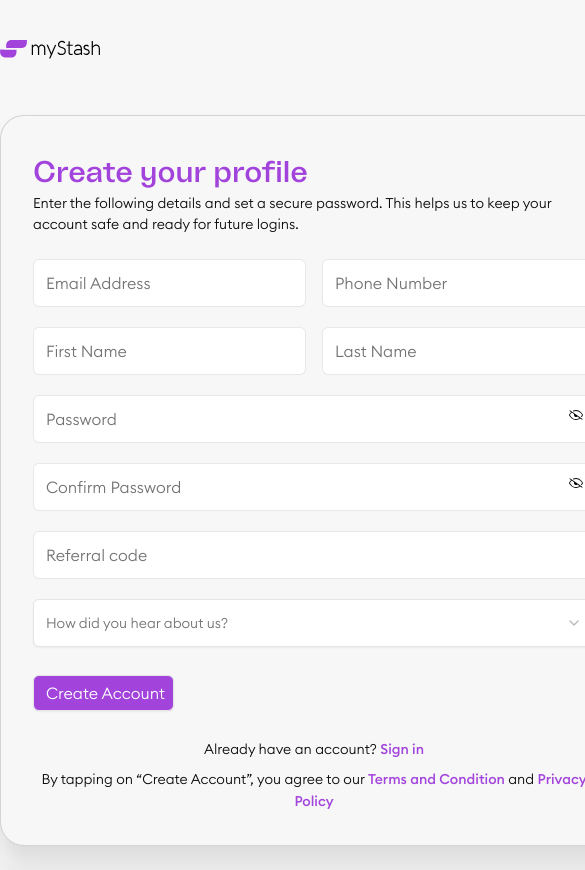
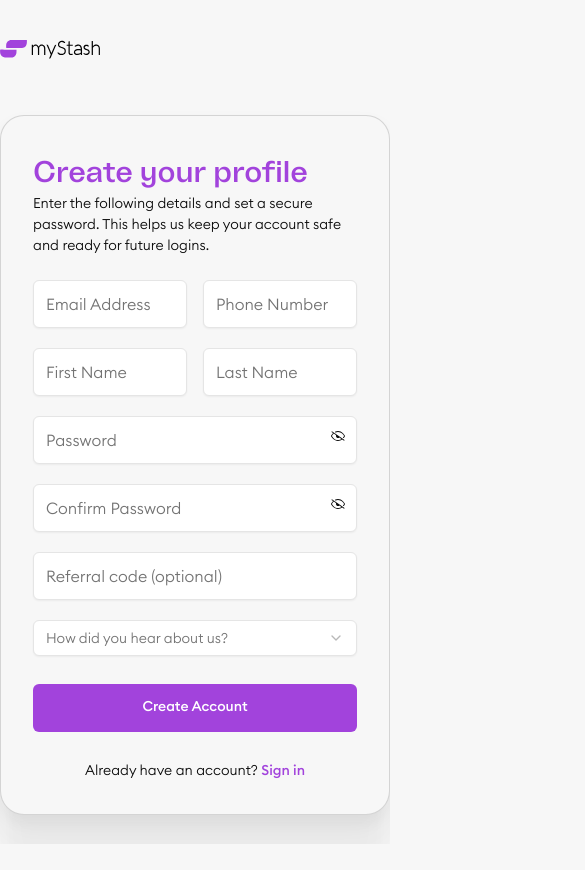
Before and after one commit to Naya-Ikenwe/My-Stash-Investment-Portal, a Next.js app: page /sign-up in a window 390 px wide. Shown: the top 870 px of the page, 585 px wide, since content can reach past the window. After the commit the page ends 844 px from the top, so only its background shows below. Built offline with nearby package versions, Linux system fonts and the light colour scheme.

Commit message:
fix: all authoriztion issues and bank api pulling

```diff
--- a/app/(auth)/sign-up/page.tsx
+++ b/app/(auth)/sign-up/page.tsx
@@ -1,7 +1,13 @@
 "use client";
 
 import { Controller, useForm } from "react-hook-form";
+import { useState } from "react";
+import { useRouter } from "next/navigation";
+import { GoEye, GoEyeClosed } from "react-icons/go";
+import Link from "next/link";
 
+import AuthWrapper from "@/app/components/auth/AuthWrapper";
+import CardWrapper from "@/app/components/CardWrapper";
 import { Input } from "@/components/ui/input";
 import {
   Select,
@@ -11,15 +17,10 @@ import {
   SelectTrigger,
   SelectValue,
 } from "@/components/ui/select";
-import Link from "next/link";
-import { RxDividerVertical } from "react-icons/rx";
-import { useState } from "react";
+
 import { signupService } from "@/app/api/Users";
-import { GoEye, GoEyeClosed } from "react-icons/go";
-import AuthWrapper from "@/app/components/auth/AuthWrapper";
-import CardWrapper from "@/app/components/CardWrapper";
-import { useRouter } from "next/navigation";
 import { useAuthStore } from "@/app/store/authStore";
+import { v4 as uuidv4 } from "uuid"; // Add this import
 
 type SignupFormInputs = {
   email: string;
@@ -33,7 +34,18 @@ type SignupFormInputs = {
 };
 
 export default function SignUpPage() {
-  const { control, handleSubmit, watch } = useForm<SignupFormInputs>();
+  const { control, handleSubmit, watch, formState: { errors } } = useForm<SignupFormInputs>({
+    defaultValues: {
+      email: "",
+      phone: "",
+      firstName: "",
+      lastName: "",
+      password: "",
+      confirmPassword: "",
+      referralCode: "",
+      hearAboutUs: "",
+    },
+  });
   const password = watch("password");
   const [showPassword, setShowPassword] = useState(false);
   const [loading, setLoading] = useState(false);
@@ -44,13 +56,18 @@ export default function SignUpPage() {
   const onSubmit = async (data: SignupFormInputs) => {
     try {
       setLoading(true);
-      setApiError(" ");
+      setApiError("");
 
-      console.log("submitting form: ", data);
+      // Generate deviceId for signup
+      const deviceId = uuidv4();
 
-      const res = await signupService(data);
-      console.log("signup success:", res);
+      // Create payload with deviceId
+      const payload = {
+        ...data,
+        deviceId: deviceId
+      };
 
+      const res = await signupService(payload);
       const { user, access_token, refresh_token } = res.data;
 
       setUser(user);
@@ -60,15 +77,15 @@ export default function SignUpPage() {
       router.push("/sign-up/verify-email");
     } catch (err: any) {
       console.error(err);
-      setApiError(err.response.data.message || "signup failed");
+      setApiError(err?.response?.data?.message || "Signup failed");
     } finally {
       setLoading(false);
     }
   };
 
   return (
-    <AuthWrapper className="flex gap-10 -mt-10">
-      <main className="flex gap-20">
+    <AuthWrapper>
+      <main className="flex gap-10 -mt-10">
         <CardWrapper className="px-8 py-8 flex flex-col gap-4 w-[628px]">
           <div>
             <h3 className="text-primary font-heading text-[30px] font-medium">
@@ -76,38 +93,48 @@ export default function SignUpPage() {
             </h3>
             <p>
               Enter the following details and set a secure password. This helps
-              us to keep your account safe and ready for future logins.
+              us keep your account safe and ready for future logins.
             </p>
           </div>
 
-          <form
-            onSubmit={handleSubmit(onSubmit)}
-            className="flex flex-col gap-3"
-          >
+          <form onSubmit={handleSubmit(onSubmit)} className="flex flex-col gap-3">
             <div className="flex gap-4">
               <Controller
                 name="email"
                 control={control}
-                rules={{ required: true }}
-                render={({ field }) => (
-                  <Input
-                    {...field}
-                    placeholder="Email Address"
-                    className="bg-white shadow-none py-2 border-[#2323231A] h-12 mt-2"
-                  />
+                rules={{
+                  required: "Email is required",
+                  pattern: {
+                    value: /^\S+@\S+$/i,
+                    message: "Invalid email address"
+                  }
+                }}
+                render={({ field, fieldState }) => (
+                  <div className="flex-1">
+                    <Input {...field} placeholder="Email Address" className="bg-white h-12 mt-2" />
+                    {fieldState.error && (
+                      <p className="text-red-500 text-sm mt-1">{fieldState.error.message}</p>
+                    )}
+                  </div>
                 )}
               />
-
               <Controller
                 name="phone"
                 control={control}
-                rules={{ required: true }}
-                render={({ field }) => (
-                  <Input
-                    {...field}
-                    placeholder="Phone Number"
-                    className="bg-white shadow-none py-2 border-[#2323231A] h-12 mt-2"
-                  />
+                rules={{
+                  required: "Phone number is required",
+                  pattern: {
+                    value: /^[0-9+\-\s]+$/,
+                    message: "Invalid phone number"
+                  }
+                }}
+                render={({ field, fieldState }) => (
+                  <div className="flex-1">
+                    <Input {...field} placeholder="Phone Number" className="bg-white h-12 mt-2" />
+                    {fieldState.error && (
+                      <p className="text-red-500 text-sm mt-1">{fieldState.error.message}</p>
+                    )}
+                  </div>
                 )}
               />
             </div>
@@ -116,26 +143,27 @@ export default function SignUpPage() {
               <Controller
                 name="firstName"
                 control={control}
-                rules={{ required: true }}
-                render={({ field }) => (
-                  <Input
-                    {...field}
-                    placeholder="First Name"
-                    className="bg-white shadow-none py-2 border-[#2323231A] h-12 mt-2"
-                  />
+                rules={{ required: "First name is required" }}
+                render={({ field, fieldState }) => (
+                  <div className="flex-1">
+                    <Input {...field} placeholder="First Name" className="bg-white h-12 mt-2" />
+                    {fieldState.error && (
+                      <p className="text-red-500 text-sm mt-1">{fieldState.error.message}</p>
+                    )}
+                  </div>
                 )}
               />
-
               <Controller
                 name="lastName"
                 control={control}
-                rules={{ required: true }}
-                render={({ field }) => (
-                  <Input
-                    {...field}
-                    placeholder="Last Name"
-                    className="bg-white shadow-none py-2 border-[#2323231A] h-12 mt-2"
-                  />
+                rules={{ required: "Last name is required" }}
+                render={({ field, fieldState }) => (
+                  <div className="flex-1">
+                    <Input {...field} placeholder="Last Name" className="bg-white h-12 mt-2" />
+                    {fieldState.error && (
+                      <p className="text-red-500 text-sm mt-1">{fieldState.error.message}</p>
+                    )}
+                  </div>
                 )}
               />
             </div>
@@ -143,43 +171,21 @@ export default function SignUpPage() {
             <Controller
               name="password"
               control={control}
-              rules={{ required: true }}
-              render={({ field }) => (
-                <div className="relative">
-                  <Input
-                    {...field}
-                    placeholder="Password"
-                    type={showPassword ? "text" : "password"}
-                    className="bg-white shadow-none py-2 border-[#2323231A] h-12 mt-2"
-                  />
-
-                  <button
-                    type="button"
-                    onClick={() => setShowPassword(!showPassword)}
-                    className="absolute right-3 top-1/2 -translate-y-1/2"
-                  >
-                    {showPassword ? <GoEye /> : <GoEyeClosed />}
-                  </button>
-                </div>
-              )}
-            />
-
-            <Controller
-              name="confirmPassword"
-              control={control}
               rules={{
-                required: true,
-                validate: (value) =>
-                  value === password || "Passwords do not match",
+                required: "Password is required",
+                minLength: {
+                  value: 6,
+                  message: "Password must be at least 6 characters"
+                }
               }}
               render={({ field, fieldState }) => (
-                <>
+                <div>
                   <div className="relative">
                     <Input
                       {...field}
-                      placeholder="Confirm Password"
+                      placeholder="Password"
                       type={showPassword ? "text" : "password"}
-                      className="bg-white shadow-none py-2 border-[#2323231A] h-12 mt-2"
+                      className="bg-white h-12 mt-2"
                     />
                     <button
                       type="button"
@@ -190,11 +196,40 @@ export default function SignUpPage() {
                     </button>
                   </div>
                   {fieldState.error && (
-                    <p className="text-red-500 text-sm">
-                      {fieldState.error.message}
-                    </p>
+                    <p className="text-red-500 text-sm mt-1">{fieldState.error.message}</p>
                   )}
-                </>
+                </div>
+              )}
+            />
+
+            <Controller
+              name="confirmPassword"
+              control={control}
+              rules={{
+                required: "Confirm password is required",
+                validate: (value) => value === password || "Passwords do not match",
+              }}
+              render={({ field, fieldState }) => (
+                <div>
+                  <div className="relative">
+                    <Input
+                      {...field}
+                      placeholder="Confirm Password"
+                      type={showPassword ? "text" : "password"}
+                      className="bg-white h-12 mt-2"
+                    />
+                    <button
+                      type="button"
+                      onClick={() => setShowPassword(!showPassword)}
+                      className="absolute right-3 top-1/2 -translate-y-1/2"
+                    >
+                      {showPassword ? <GoEye /> : <GoEyeClosed />}
+                    </button>
+                  </div>
+                  {fieldState.error && (
+                    <p className="text-red-500 text-sm mt-1">{fieldState.error.message}</p>
+                  )}
+                </div>
               )}
             />
 
@@ -202,11 +237,7 @@ export default function SignUpPage() {
               name="referralCode"
               control={control}
               render={({ field }) => (
-                <Input
-                  {...field}
-                  placeholder="Referral code"
-                  className="bg-white shadow-none py-2 border-[#2323231A] h-12 mt-2"
-                />
+                <Input {...field} placeholder="Referral code (optional)" className="bg-white h-12 mt-2" />
               )}
             />
 
@@ -215,87 +246,46 @@ export default function SignUpPage() {
               control={control}
               render={({ field }) => (
                 <Select onValueChange={field.onChange} value={field.value}>
-                  <SelectTrigger className="w-full bg-white min-h-12 mt-2 py-0">
-                    <SelectValue
-                      placeholder="How did you hear about us?"
-                      className="text-black "
-                    />
+                  <SelectTrigger className="w-full bg-white h-12 mt-2">
+                    <SelectValue placeholder="How did you hear about us?" />
                   </SelectTrigger>
                   <SelectContent className="bg-white">
                     <SelectGroup>
-                      <SelectItem value="internet">Internet</SelectItem>
-                      <SelectItem value="friend">Friends</SelectItem>
+                      <SelectItem value="internet">Internet Search</SelectItem>
+                      <SelectItem value="friend">Friend/Family</SelectItem>
+                      <SelectItem value="social_media">Social Media</SelectItem>
+                      <SelectItem value="advertisement">Advertisement</SelectItem>
+                      <SelectItem value="other">Other</SelectItem>
                     </SelectGroup>
                   </SelectContent>
                 </Select>
               )}
             />
 
-            {/* API Error */}
-            {apiError && <p className="text-red-500 text-sm">{apiError}</p>}
+            {apiError && (
+              <div className="mt-2 p-3 bg-red-50 border border-red-200 rounded">
+                <p className="text-red-600 text-sm">{apiError}</p>
+              </div>
+            )}
 
-            <Input
+            <button
               type="submit"
-              value={loading ? "Creating...." : "Create Account"}
               disabled={loading}
-              className="bg-primary text-white w-1/4 mt-4 cursor-pointer"
-            />
+              className="bg-primary text-white h-12 w-full sm:w-1/4 mt-4 rounded-md font-medium disabled:opacity-50 disabled:cursor-not-allowed"
+            >
+              {loading ? "Creating Account..." : "Create Account"}
+            </button>
           </form>
 
           <article className="flex flex-col text-center gap-2 items-center mt-3">
             <p>
               Already have an account?{" "}
-              <Link href={"/"} className="text-primary font-medium">
-                {" "}
+              <Link href={"/"} className="text-primary font-medium hover:underline">
                 Sign in
-              </Link>
-            </p>
-            <p>
-              By tapping on “Create Account”, you agree to our{" "}
-              <Link href={"#"} className="text-primary font-medium">
-                Terms and Condition{" "}
-              </Link>
-              and{" "}
-              <Link href={"#"} className="text-primary font-medium">
-                Privacy Policy
               </Link>
             </p>
           </article>
         </CardWrapper>
-
-        <aside className="flex flex-col gap-9 w-[453px]">
-          <div>
-            <h2 className="text-primary text-[34px] font-medium font-heading">
-              Lets get you set up in just 2 steps{" "}
-            </h2>
-            <p>
-              We&apos;ll keep it short and simple, just what we need to
-              personalize your experience
-            </p>
-          </div>
-
-          <div className="flex flex-col">
-            <div className="flex gap-1 items-center">
-              <p
-                className={`w-8 h-8 flex items-center justify-center rounded-full text-white bg-primary`}
-              >
-                1
-              </p>
-              <p>Create Your Account</p>
-            </div>
-
-            <div className="w-8 h-8 flex items-center justify-center">
-              <RxDividerVertical size={24} className="text-[#455A64A3]" />
-            </div>
-
-            <div className="flex gap-1 items-center">
-              <p className="w-8 h-8 flex items-center justify-center rounded-full border text-[#455A64A3]">
-                2
-              </p>
-              <p>Enter Your Information</p>
-            </div>
-          </div>
-        </aside>
       </main>
     </AuthWrapper>
   );
--- a/app/(auth)/sign-up/verify-identity/page.tsx
+++ b/app/(auth)/sign-up/verify-identity/page.tsx
@@ -2,20 +2,9 @@
 
 import { Controller, useForm } from "react-hook-form";
 import { Input } from "@/components/ui/input";
-import {
-  Select,
-  SelectContent,
-  SelectGroup,
-  SelectItem,
-  SelectTrigger,
-  SelectValue,
-} from "@/components/ui/select";
+import { Select, SelectContent, SelectGroup, SelectItem, SelectTrigger, SelectValue } from "@/components/ui/select";
 import { Calendar } from "@/components/ui/calendar";
-import {
-  Popover,
-  PopoverContent,
-  PopoverTrigger,
-} from "@/components/ui/popover";
+import { Popover, PopoverContent, PopoverTrigger } from "@/components/ui/popover";
 import { Button } from "@/components/ui/button";
 import { useEffect, useState } from "react";
 import { CalendarIcon } from "lucide-react";
@@ -23,17 +12,17 @@ import Link from "next/link";
 import { RxDividerVertical } from "react-icons/rx";
 import AuthWrapper from "@/app/components/auth/AuthWrapper";
 import CardWrapper from "@/app/components/CardWrapper";
-import { verifyIdentity } from "@/app/api/Users";
+import { verifyIdentity, getBanksService } from "@/app/api/Users";
 import { useRouter } from "next/navigation";
 import { useAuthStore } from "@/app/store/authStore";
+import { v4 as uuidv4 } from "uuid";
 
-const banks = [
-  { label: "Access Bank", value: "access" },
-  { label: "Source Bank", value: "source" },
-  { label: "GTBank", value: "gtbank" },
-  { label: "First Bank", value: "firstbank" },
-  { label: "UBA", value: "uba" },
-];
+type Bank = {
+  name: string;
+  slug: string;
+  code: string;
+  longcode: string;
+};
 
 type VerifyIdentityForm = {
   dob: Date | null;
@@ -48,14 +37,40 @@ type VerifyIdentityForm = {
 export default function VerifyIdentityPage() {
   const [openDate, setOpenDate] = useState(false);
   const [loading, setLoading] = useState(false);
+  const [apiError, setApiError] = useState("");
+  const [banks, setBanks] = useState<Bank[]>([]);
+  const [banksLoading, setBanksLoading] = useState(true);
   const router = useRouter();
-  const { user } = useAuthStore();
+  const { user, setUser } = useAuthStore();
 
   useEffect(() => {
     if (!user?.isEmailVerified) {
       router.push("/sign-up/verify-email");
     }
   }, [user, router]);
+
+  // Fetch banks from backend API
+  useEffect(() => {
+    const fetchBanks = async () => {
+      try {
+        setBanksLoading(true);
+        const banksData = await getBanksService();
+
+        if (Array.isArray(banksData)) {
+          setBanks(banksData);
+        } else if (banksData.data && Array.isArray(banksData.data)) {
+          setBanks(banksData.data);
+        }
+      } catch (error) {
+        console.error("Failed to fetch banks", error);
+        setBanks([]);
+      } finally {
+        setBanksLoading(false);
+      }
+    };
+
+    fetchBanks();
+  }, []);
 
   const { control, handleSubmit } = useForm<VerifyIdentityForm>({
     defaultValues: {
@@ -73,8 +88,37 @@ export default function VerifyIdentityPage() {
     date ? new Intl.DateTimeFormat("en-GB").format(date) : "";
 
   const onSubmit = async (data: VerifyIdentityForm) => {
+    // Add validation before submitting
+    if (!data.dob) {
+      setApiError("Date of birth is required");
+      return;
+    }
+    if (!data.gender) {
+      setApiError("Gender is required");
+      return;
+    }
+    if (!data.bank) {
+      setApiError("Bank is required");
+      return;
+    }
+    if (!data.accountNumber || data.accountNumber.length < 10) {
+      setApiError("Account number must be at least 10 digits");
+      return;
+    }
+    if (!data.bvn || data.bvn.length !== 11) {
+      setApiError("BVN must be 11 digits");
+      return;
+    }
+
+    setLoading(true);
+    setApiError("");
+
+    // Fix: Check if dob exists before calling toISOString
+    const dateOfBirth = data.dob ? data.dob.toISOString().split("T")[0] : "";
+
     const payload = {
-      dateOfBirth: data.dob?.toISOString().split("T")[0],
+      deviceId: uuidv4(),
+      dateOfBirth: dateOfBirth,
       gender: data.gender.toUpperCase(),
       bank: data.bank,
       accountNumber: data.accountNumber,
@@ -83,13 +127,22 @@ export default function VerifyIdentityPage() {
       bvnName: data.bvnName,
     };
 
-    setLoading(true);
+    try {
+      const res = await verifyIdentity(payload);
 
-    try {
-      await verifyIdentity(payload);
+      // Update user in store with verified identity
+      setUser({
+        ...user,
+        ...res.profile,
+        isIdentityVerified: true
+      });
+
+      // Auto-login by redirecting to dashboard
       router.push("/dashboard");
-    } catch (err) {
+
+    } catch (err: any) {
       console.error("Identity verification failed", err);
+      setApiError(err.response?.data?.message || "Verification failed. Please check your information.");
     } finally {
       setLoading(false);
     }
@@ -110,6 +163,7 @@ export default function VerifyIdentityPage() {
           </div>
 
           <form onSubmit={handleSubmit(onSubmit)} className="flex flex-col gap-3">
+            {/* DOB & Gender */}
             <div className="flex gap-4">
               <Controller
                 name="dob"
@@ -122,7 +176,6 @@ export default function VerifyIdentityPage() {
                       readOnly
                       className="bg-white h-12 mt-2"
                     />
-
                     <Popover open={openDate} onOpenChange={setOpenDate}>
                       <PopoverTrigger asChild>
                         <Button
@@ -132,7 +185,6 @@ export default function VerifyIdentityPage() {
                           <CalendarIcon className="size-3.5" />
                         </Button>
                       </PopoverTrigger>
-
                       <PopoverContent className="w-auto p-0 bg-white">
                         <Calendar
                           mode="single"
@@ -168,20 +220,27 @@ export default function VerifyIdentityPage() {
               />
             </div>
 
+            {/* Bank & Account */}
             <div className="flex gap-4">
               <Controller
                 name="bank"
                 control={control}
                 render={({ field }) => (
-                  <Select onValueChange={field.onChange} value={field.value}>
+                  <Select
+                    onValueChange={field.onChange}
+                    value={field.value}
+                    disabled={banksLoading}
+                  >
                     <SelectTrigger className="bg-white min-h-12 mt-2 w-full">
-                      <SelectValue placeholder="Select Bank" />
+                      <SelectValue placeholder={
+                        banksLoading ? "Loading banks..." : "Select Bank"
+                      } />
                     </SelectTrigger>
                     <SelectContent className="bg-white">
                       <SelectGroup>
                         {banks.map((bank) => (
-                          <SelectItem key={bank.value} value={bank.value}>
-                            {bank.label}
+                          <SelectItem key={bank.code} value={bank.code}>
+                            {bank.name}
                           </SelectItem>
                         ))}
                       </SelectGroup>
@@ -189,12 +248,16 @@ export default function VerifyIdentityPage() {
                   </Select>
                 )}
               />
-
               <Controller
                 name="accountNumber"
                 control={control}
                 render={({ field }) => (
-                  <Input {...field} placeholder="Account Number" className="bg-white h-12 mt-2" />
+                  <Input
+                    {...field}
+                    placeholder="Account Number"
+                    className="bg-white h-12 mt-2"
+                    maxLength={10}
+                  />
                 )}
               />
             </div>
@@ -211,7 +274,12 @@ export default function VerifyIdentityPage() {
               name="bvn"
               control={control}
               render={({ field }) => (
-                <Input {...field} placeholder="Enter BVN" className="bg-white h-12 mt-2" />
+                <Input
+                  {...field}
+                  placeholder="Enter BVN"
+                  className="bg-white h-12 mt-2"
+                  maxLength={11}
+                />
               )}
             />
 
@@ -223,21 +291,16 @@ export default function VerifyIdentityPage() {
               )}
             />
 
+            {/* API Error */}
+            {apiError && <p className="text-red-500 text-sm">{apiError}</p>}
+
             <Button type="submit" className="bg-primary text-white w-1/4 mt-4" disabled={loading}>
               {loading ? "Processing..." : "Proceed"}
             </Button>
           </form>
-
-          <article className="text-center mt-3">
-            <p>
-              Already have an account?{" "}
-              <Link href="/" className="text-primary font-medium">
-                Sign in
-              </Link>
-            </p>
-          </article>
         </CardWrapper>
 
+        {/* Side Steps */}
         <aside className="flex flex-col gap-9 w-[453px]">
           <h2 className="text-primary text-[34px] font-heading">
             Lets get you set up in just 2 steps
--- a/next.config.ts
+++ b/next.config.ts
@@ -6,7 +6,8 @@ const nextConfig: NextConfig = {
     return [
       {
         source: "/api/:path*",
-        destination: "http://13.51.158.23/:path*",
+        destination:
+          "https://jewellery-provision-heart-debate.trycloudflare.com/:path*",
       },
     ];
   },
--- a/package.json
+++ b/package.json
@@ -29,6 +29,7 @@
     "react-icons": "^5.5.0",
     "recharts": "^2.15.4",
     "tailwind-merge": "^3.4.0",
+    "uuid": "^13.0.0",
     "zustand": "^5.0.9"
   },
   "devDependencies": {
```
Also changed, not shown: app/(auth)/login/page.tsx (+36 -4 lines), app/(auth)/sign-up/verify-email/page.tsx (+92 -8 lines), app/api/Users.ts (+79 -10 lines), lib/axiosInstance.tsx (+4 -25 lines), 1 other file (tests, documents, lock files or other folders).
